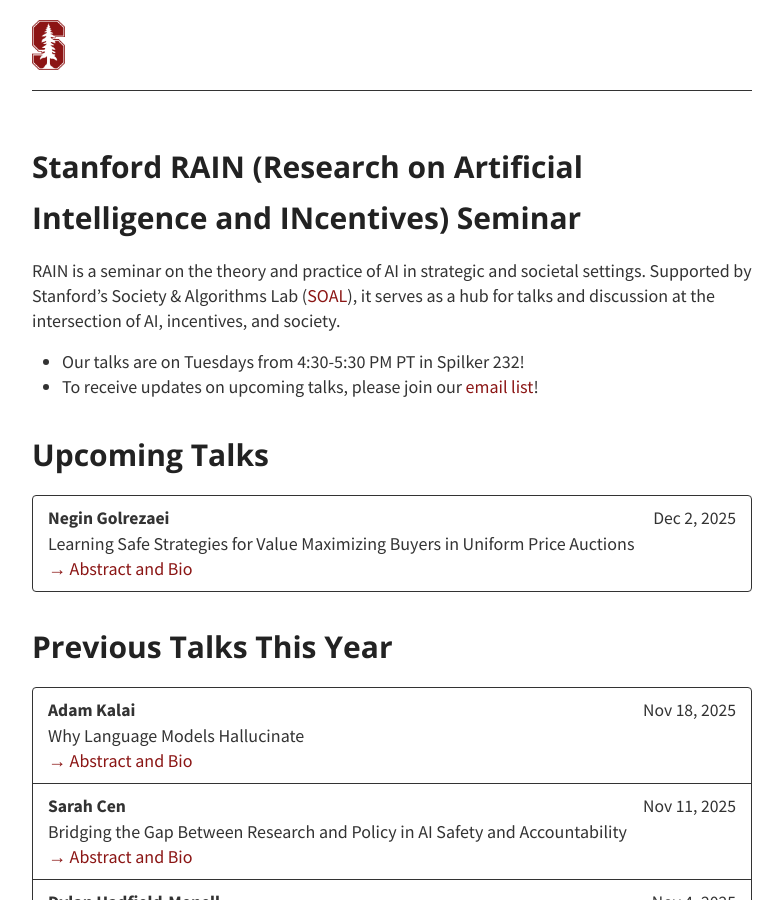
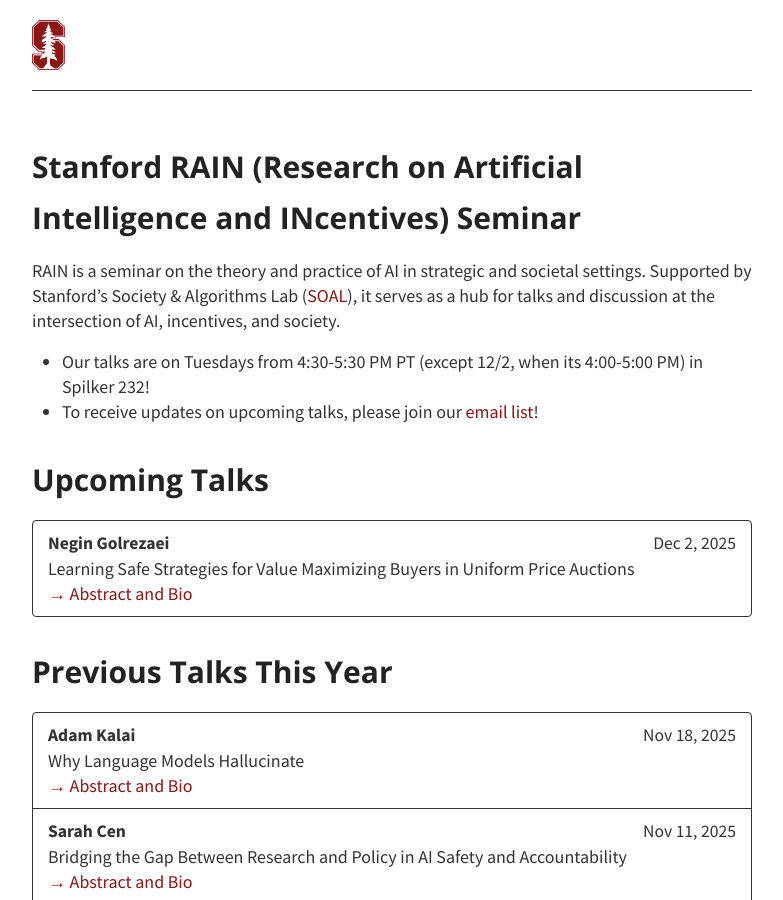
Before and after one commit to stanford-rain-seminar/stanford-rain-seminar.github.io, a Jekyll site: the page built from index.md, in a window 1280 px wide and 900 px high. Shown: the whole window, without its empty margins (248-1031 px from the left). Built offline with Jekyll 4.4.1, drawn with Linux system fonts in a browser that asks for light colours; nearby versions of some CDN libraries; our own code applies the rules of GitHub Pages for plain Markdown files.

Commit message:
Update time for 12/2

```diff
--- a/index.md
+++ b/index.md
@@ -8,7 +8,7 @@ meta-description: "The RAIN (Research on Artificial Intelligence and Incentives)
 RAIN is a seminar on the theory and practice of AI in strategic and societal settings. Supported by Stanford’s Society & Algorithms Lab ([SOAL](https://web.stanford.edu/group/soal/)), it serves as a hub for talks and discussion at the intersection of AI, incentives, and society.
 
 
-* Our talks are on Tuesdays from 4:30-5:30 PM PT in Spilker 232!
+* Our talks are on Tuesdays from 4:30-5:30 PM PT (except 12/2, when its 4:00-5:00 PM) in Spilker 232!
 * To receive updates on upcoming talks, please join our [email list](https://mailman.stanford.edu/mailman/listinfo/internetalgs)!
 
 {% for category in site.data.talks %}
```
